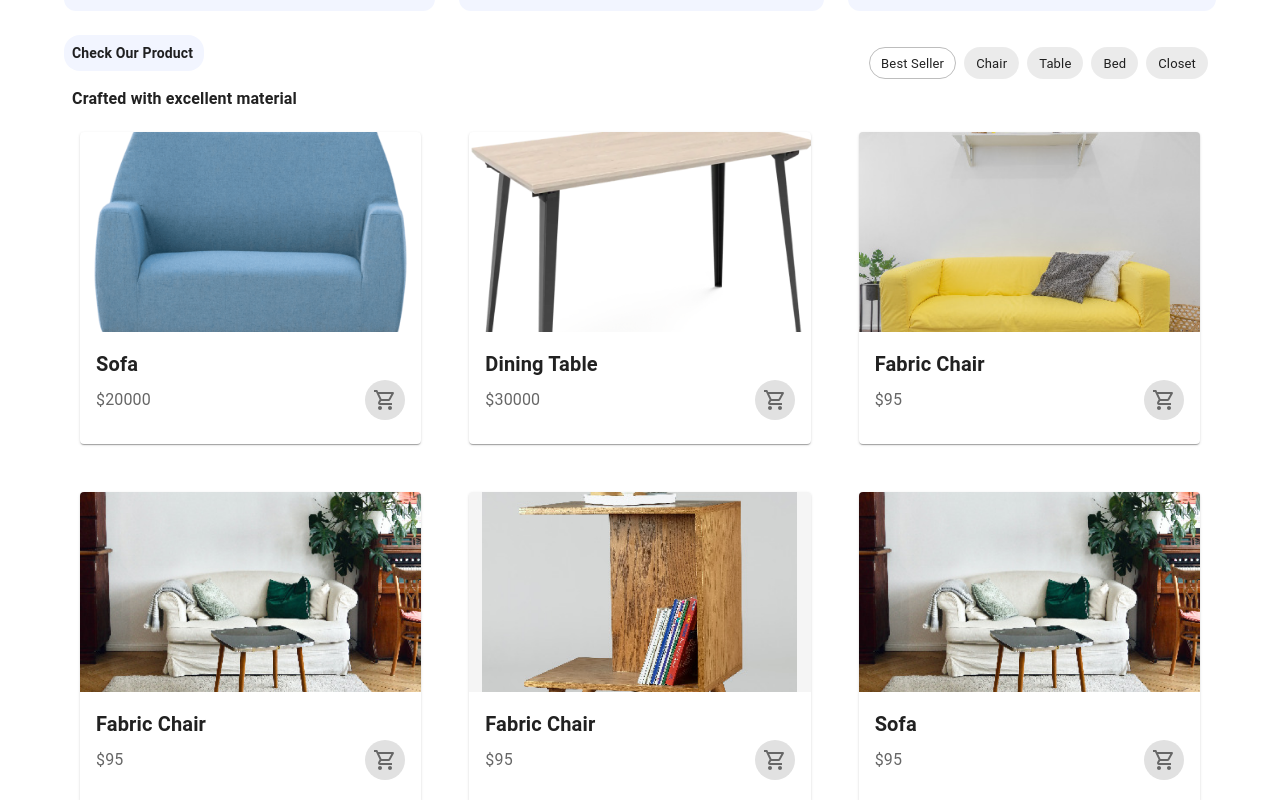
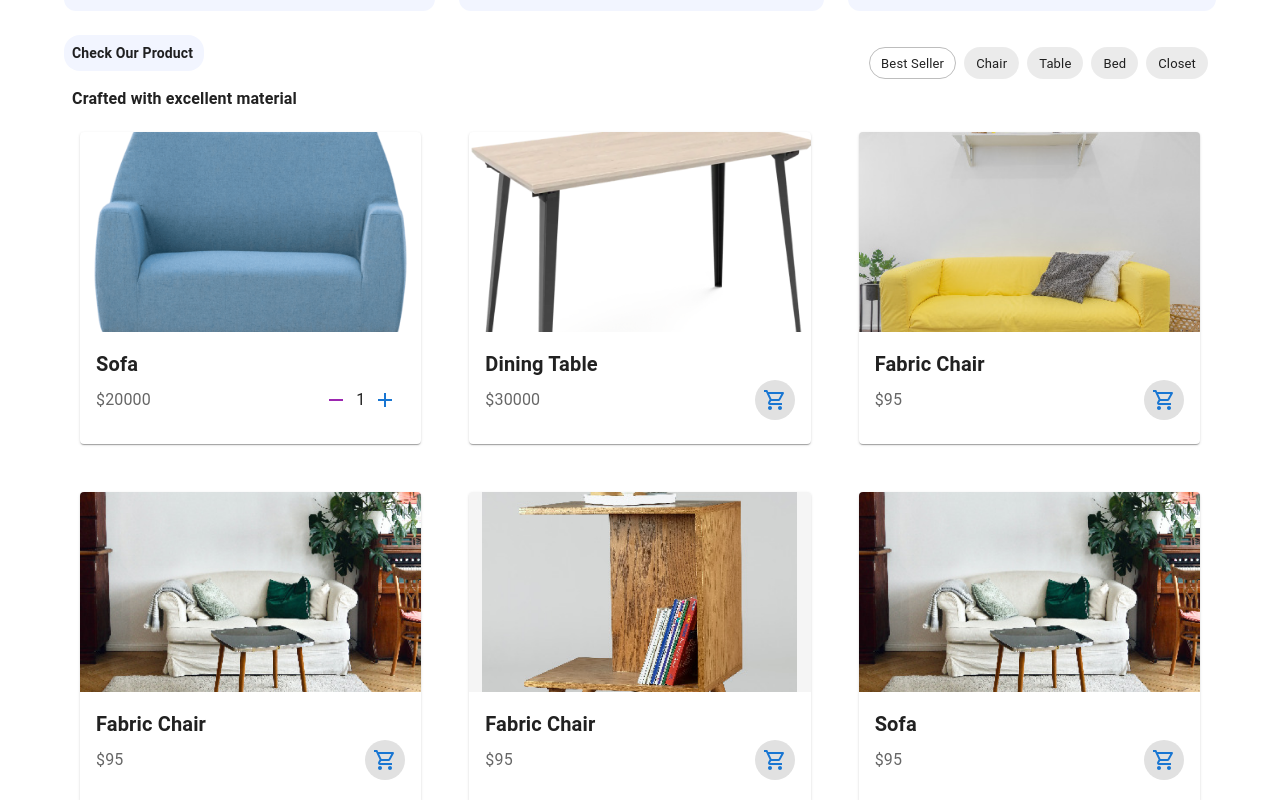
Before and after one commit to shubhh015/ecommerce-website, a React (Create React App) app: page /products in a window 1280 px wide. Both pictures are taken after a click on the button 385 px from the left and 1391 px from the top of the page. Shown: the part 991-1791 px from the top of the page. Built offline with nearby package versions, Linux system fonts and the light colour scheme.

Commit message:
added shooping cart UI

```diff
--- a/src/app/product/ProductCard.js
+++ b/src/app/product/ProductCard.js
@@ -1,4 +1,6 @@
 // ProductCard.js
+import AddIcon from "@mui/icons-material/Add";
+import RemoveIcon from "@mui/icons-material/Remove";
 import ShoppingCartOutlinedIcon from "@mui/icons-material/ShoppingCartOutlined";
 import {
     Box,
@@ -9,13 +11,24 @@ import {
     Typography,
 } from "@mui/material";
 import React from "react";
-import { useDispatch } from "react-redux";
-import { addToCart } from "../../redux/cartSlice";
+import { useDispatch, useSelector } from "react-redux";
+import { addToCart, removeFromCart } from "../../redux/cartSlice";
+
 const ProductCard = ({ id, name, imageUrl, price }) => {
     const dispatch = useDispatch();
+    const cartItems = useSelector((state) => state.cart.cartItems);
+
+    const productInCart = cartItems.find((item) => item.id === id);
+    const quantity = productInCart ? productInCart.quantity : 0;
 
     const handleAddToCart = () => {
         dispatch(addToCart({ id, name, price }));
+    };
+
+    const handleRemoveFromCart = () => {
+        if (quantity > 0) {
+            dispatch(removeFromCart(id));
+        }
     };
 
     return (
@@ -41,13 +54,34 @@ const ProductCard = ({ id, name, imageUrl, price }) => {
                     <Typography variant="body1" color="text.secondary">
                         ${price}
                     </Typography>
-                    <IconButton
-                        onClick={handleAddToCart}
-                        color="black"
-                        sx={{ bgcolor: "#E1E1E1" }}
-                    >
-                        <ShoppingCartOutlinedIcon />
-                    </IconButton>
+                    {quantity === 0 ? (
+                        <IconButton
+                            onClick={handleAddToCart}
+                            color="primary"
+                            sx={{
+                                bgcolor: "#E1E1E1",
+                                "&:hover": { bgcolor: "#d5d5d5" },
+                            }}
+                        >
+                            <ShoppingCartOutlinedIcon />
+                        </IconButton>
+                    ) : (
+                        <Box display="flex" alignItems="center">
+                            <IconButton
+                                onClick={handleRemoveFromCart}
+                                color="secondary"
+                            >
+                                <RemoveIcon />
+                            </IconButton>
+                            <Typography variant="body1">{quantity}</Typography>
+                            <IconButton
+                                onClick={handleAddToCart}
+                                color="primary"
+                            >
+                                <AddIcon />
+                            </IconButton>
+                        </Box>
+                    )}
                 </Box>
             </CardContent>
         </Card>
```
Also changed, not shown: src/app/shoppingCart/index.js (+28 -12 lines).
